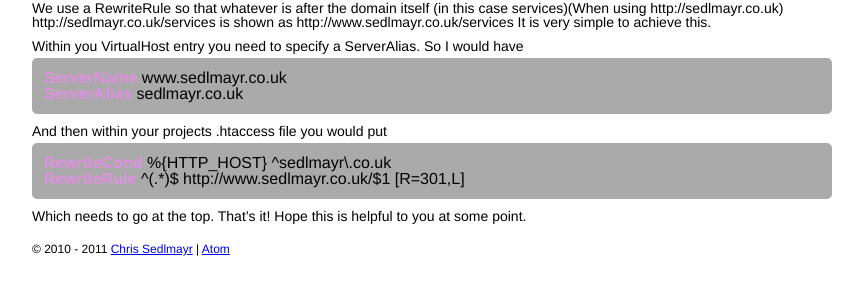
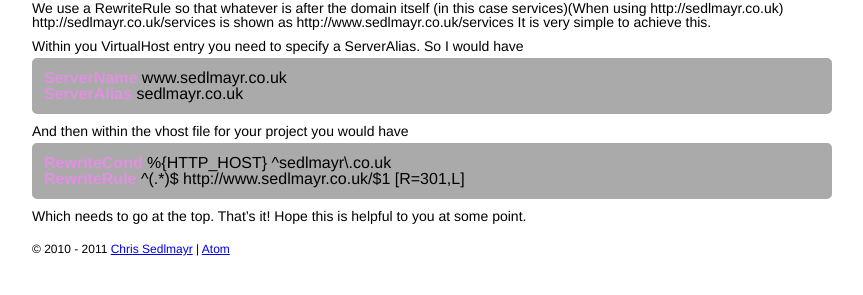
Before and after one commit to catchamonkey/catchamonkey.github.com, a Jekyll site: the page built from _posts/2010-03-16-the-use-of-301-rewrite.md, in a window 1280 px wide. Shown: the part 244-539 px from the top of the page, without its empty margins (208-1071 px from the left). Built offline with Jekyll 4.4.1, drawn with Linux system fonts in a browser that asks for light colours; Markdown is read by kramdown in place of the engine named in the settings.

Commit message:
Modified so we don't use .htaccess, because we are no longer noobs. First version of this article was written a very long time ago... over time we learn and improve and pass on better information.

```diff
--- a/_posts/2010-03-16-the-use-of-301-rewrite.md
+++ b/_posts/2010-03-16-the-use-of-301-rewrite.md
@@ -20,7 +20,7 @@ Within you VirtualHost entry you need to specify a ServerAlias. So I would have
 ServerName www.sedlmayr.co.uk
 ServerAlias sedlmayr.co.uk
 {% endhighlight %}
-And then within your projects .htaccess file you would put
+And then within the vhost file for your project you would have
 
 {% highlight apache %}
 RewriteCond %{HTTP_HOST} ^sedlmayr\.co.uk
```
